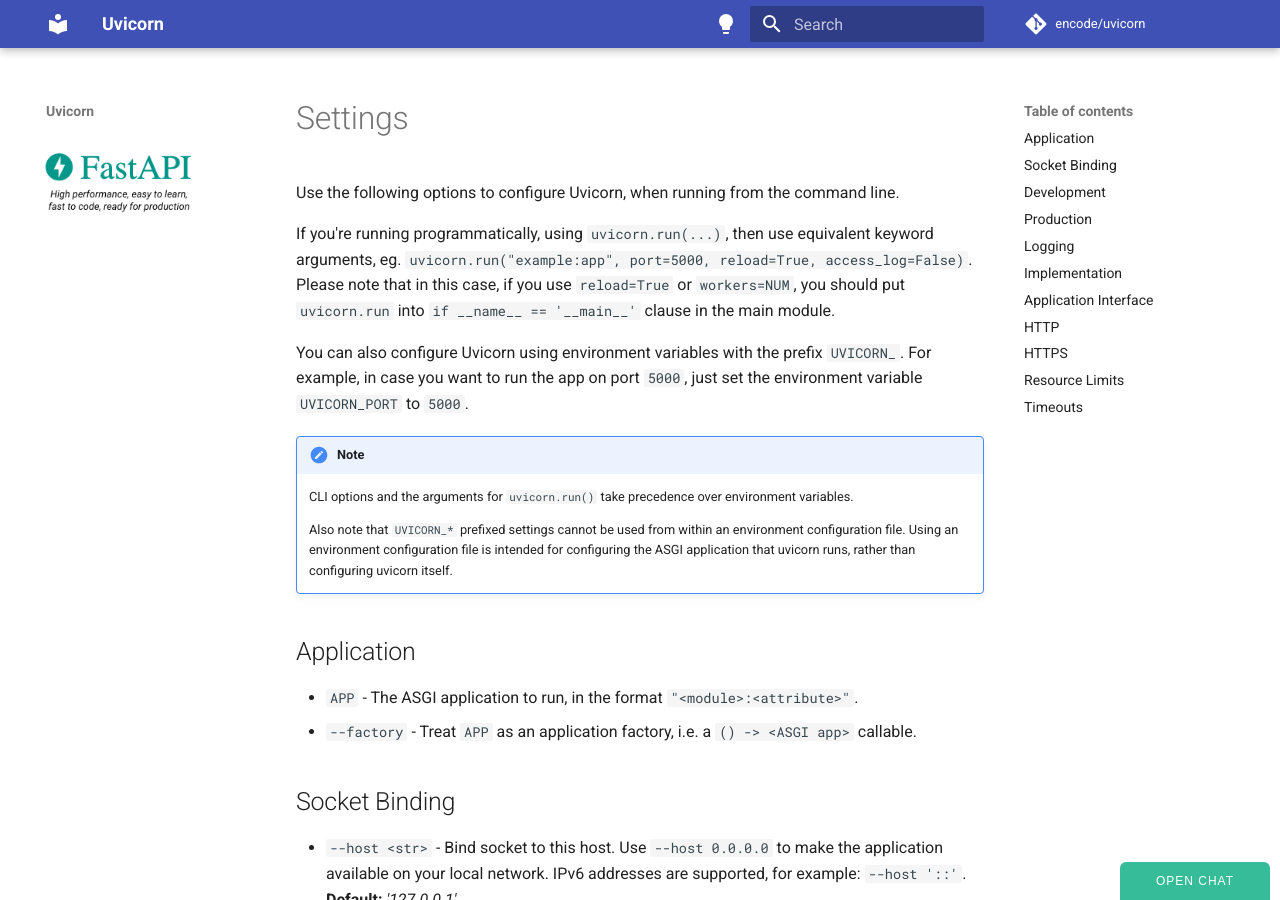
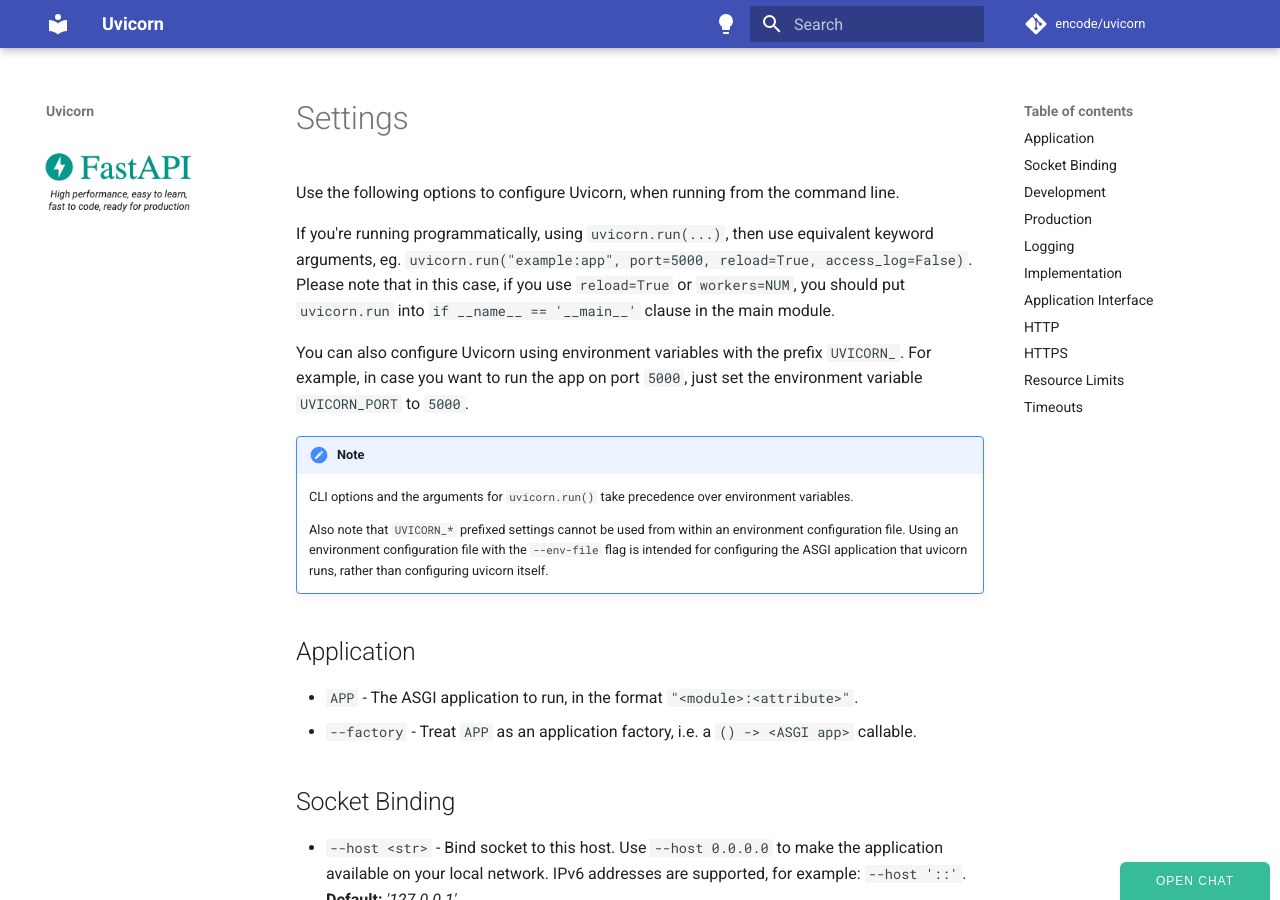
Before and after one commit to encode/uvicorn, an MkDocs documentation site: the page built from docs/settings.md, in a window 1280 px wide and 900 px high. Built offline with MkDocs 1.6.1 and Material for MkDocs 9.7.7, drawn with Linux system fonts in a browser that asks for light colours; comment, search, counter and statistics services are not loaded.

Commit message:
Update settings.md

```diff
--- a/docs/settings.md
+++ b/docs/settings.md
@@ -14,8 +14,8 @@
     CLI options and the arguments for `uvicorn.run()` take precedence over environment variables.
 
     Also note that `UVICORN_*` prefixed settings cannot be used from within an environment configuration file.
-    Using an environment configuration file is intended for configuring the ASGI application that uvicorn
-    runs, rather than configuring uvicorn itself.
+    Using an environment configuration file with the `--env-file` flag is intended for configuring the ASGI application
+    that uvicorn runs, rather than configuring uvicorn itself.
 
 ## Application
 
```
